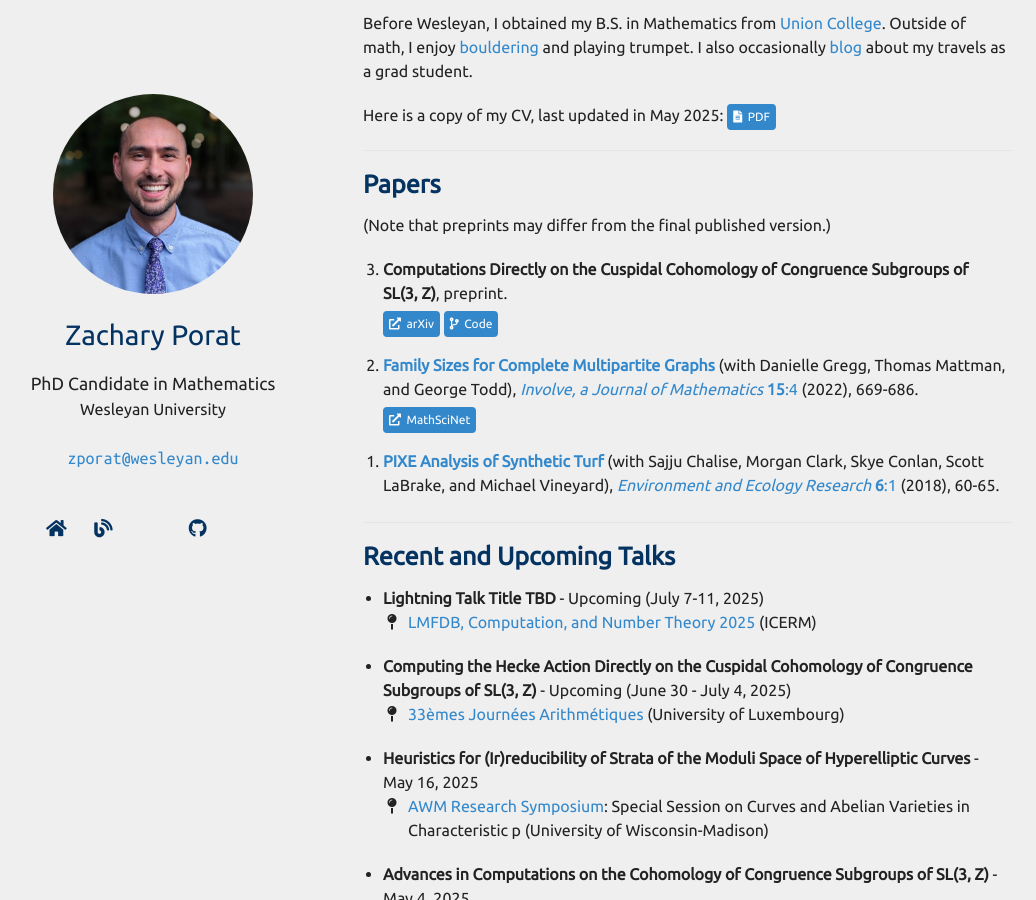
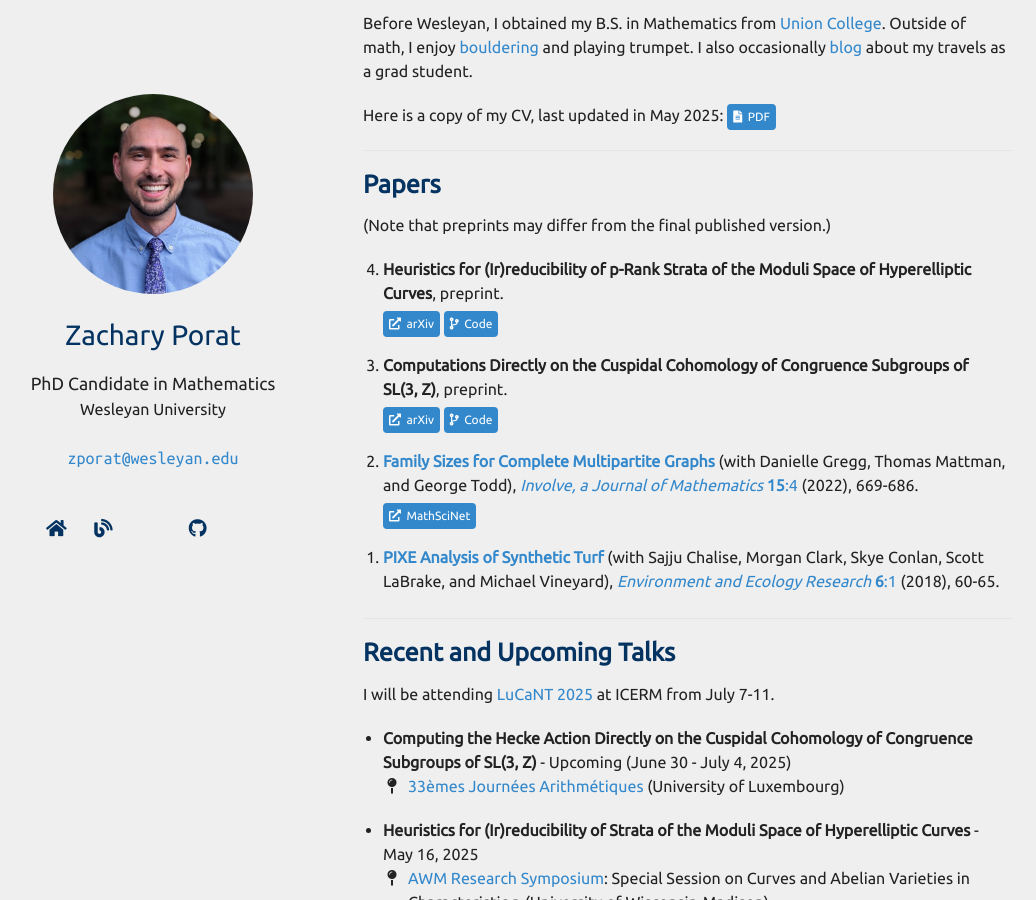
Before and after one commit to zporat/zporat.github.io, a Jekyll site: the page built from index.md, in a window 1280 px wide and 900 px high, scrolled down 268 px. Shown: the whole window, without its empty margins (102-1138 px from the left). Built offline with Jekyll 4.4.1, drawn with Linux system fonts in a browser that asks for light colours; nearby versions of some CDN libraries; a style sheet for code colours, icons or effects is not loaded; our own code applies the rules of GitHub Pages for plain Markdown files.

Commit message:
new paper updates

```diff
--- a/_data/map.yml
+++ b/_data/map.yml
@@ -1,4 +1,9 @@
 upcoming:
+  - title: LMFDB, Computation, and Number Theory 2025 (LuCaNT)
+    location: ICERM
+    coordinates: 41.82422560895162, -71.40682948436462
+    date: July 2025
+
   - title: 33èmes Journées Arithmétiques
     location: University of Luxembourg
     coordinates: 49.50432331574333, 5.949304946187169
--- a/_data/publications.yml
+++ b/_data/publications.yml
@@ -1,4 +1,9 @@
 main:
+  - title: Heuristics for (Ir)reducibility of p-Rank Strata of the Moduli Space of Hyperelliptic Curves
+    arxiv: https://arxiv.org/abs/2506.06457
+    code: https://github.com/Thittho/Non-ordinary-locus
+    status: preprint
+
   - title: Computations Directly on the Cuspidal Cohomology of Congruence Subgroups of SL(3,&nbsp;Z)
     arxiv: https://arxiv.org/abs/2410.02734
     code: https://github.com/zporat/cuspidal-cohomology
--- a/_data/talks.yml
+++ b/_data/talks.yml
@@ -1,11 +1,4 @@
 upcoming:
-
-  - title: Lightning Talk Title TBD
-    conf: LMFDB, Computation, and Number Theory 2025
-    conf_website: https://icerm.brown.edu/program/topical_workshop/tw-25-lucant
-    location: (ICERM)
-    date: July 7-11, 2025
-
   - title: Computing the Hecke Action Directly on the Cuspidal Cohomology of Congruence Subgroups of SL(3,&nbsp;Z)
     conf: 33èmes Journées Arithmétiques
     conf_website: https://www.uni.lu/fstm-en/conferences/ja25/
--- a/index.md
+++ b/index.md
@@ -23,6 +23,8 @@ Here is a copy of my CV, last updated in May 2025: <a href="{{ site.cv_link }}"
 ---
 
 ## <a name="talks"></a> Recent and Upcoming Talks
+
+I will be attending [LuCaNT 2025](https://icerm.brown.edu/program/topical_workshop/tw-25-lucant) at ICERM from July 7-11.
 
 {% include_relative _includes/talks.md %}
 
```
